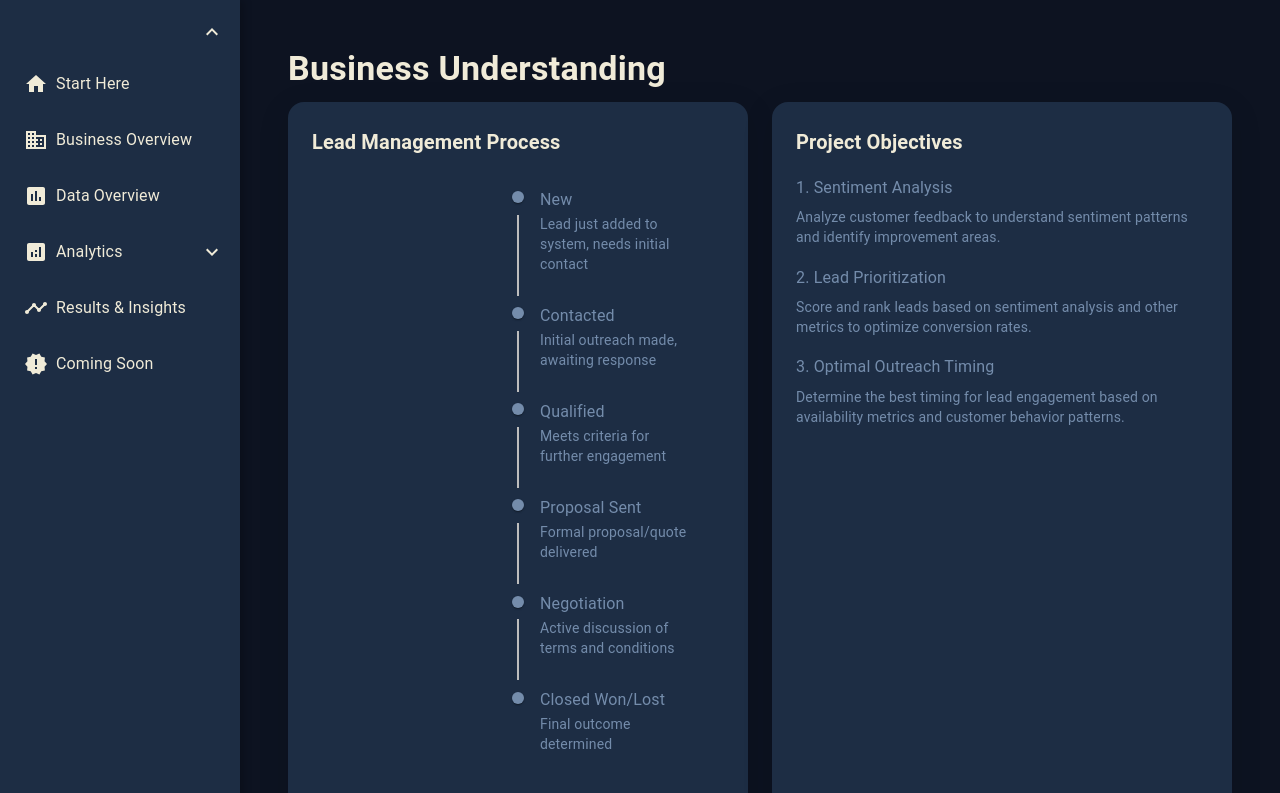
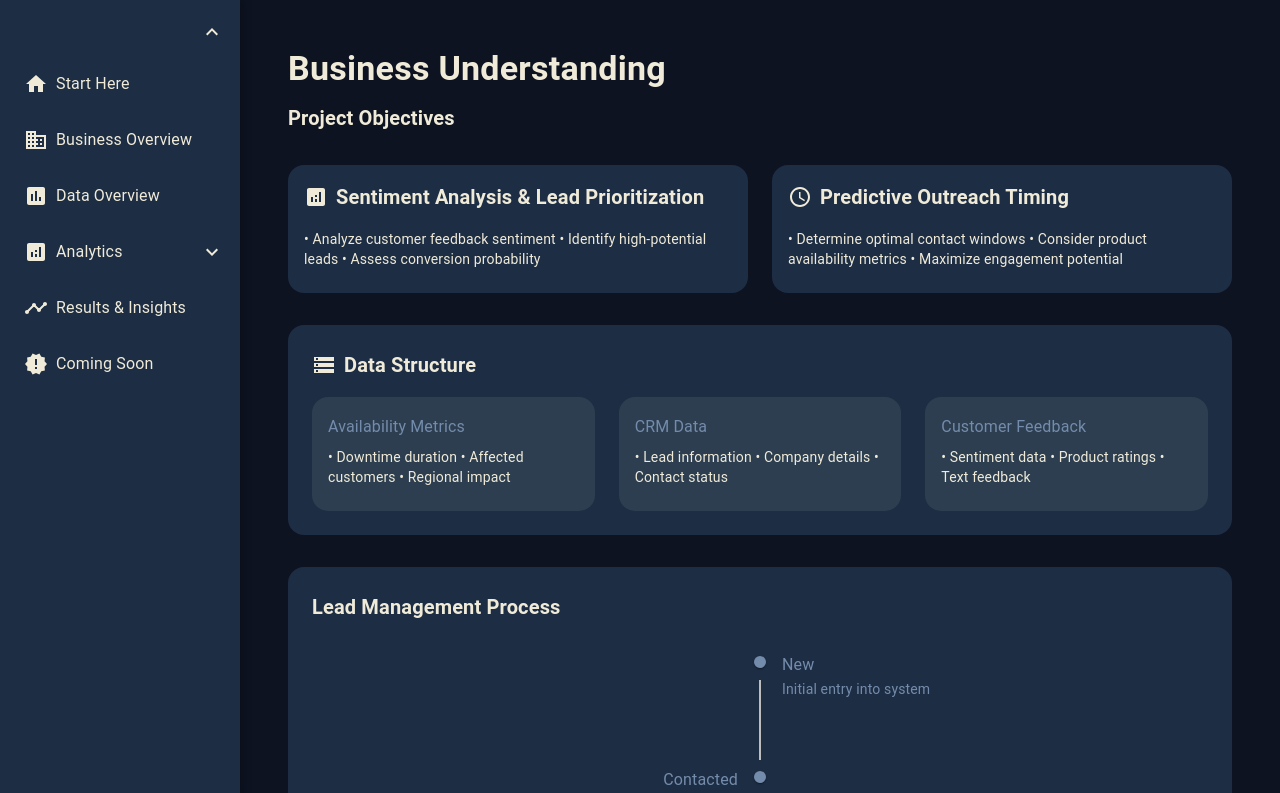
Before and after one commit to BTTAI-Salesforce-Group47/Customer_Sentiment_Analysis, a React (Create React App) app in the folder web-app/: page /business-overview in a window 1280 px wide. Shown: the top 793 px of the page. Built offline with nearby package versions, Linux system fonts and the light colour scheme.

Commit message:
finalized business overview

```diff
--- a/web-app/src/pages/BusinessOverview.js
+++ b/web-app/src/pages/BusinessOverview.js
@@ -1,98 +1,139 @@
 import React from 'react';
-import { Grid, Paper, Typography, Box } from '@mui/material';
+import { Grid, Paper, Typography, Box, Card, CardContent } from '@mui/material';
 import { Timeline, TimelineItem, TimelineContent, TimelineSeparator, TimelineDot, TimelineConnector } from '@mui/lab';
+import StorageIcon from '@mui/icons-material/Storage';
+import AnalyticsIcon from '@mui/icons-material/Analytics';
+import AccessTimeIcon from '@mui/icons-material/AccessTime';
 
 const BusinessOverview = () => {
-  const leadStatuses = [
-    { status: 'New', description: 'Lead just added to system, needs initial contact' },
-    { status: 'Contacted', description: 'Initial outreach made, awaiting response' },
-    { status: 'Qualified', description: 'Meets criteria for further engagement' },
-    { status: 'Proposal Sent', description: 'Formal proposal/quote delivered' },
-    { status: 'Negotiation', description: 'Active discussion of terms and conditions' },
-    { status: 'Closed Won/Lost', description: 'Final outcome determined' }
-  ];
-
   return (
     <div style={{ padding: '24px' }}>
       <Typography variant="h4" gutterBottom>
         Business Understanding
       </Typography>
 
+      {/* Project Objectives Section */}
+      <Grid container spacing={3} sx={{ mb: 4 }}>
+        <Grid item xs={12}>
+          <Typography variant="h6" gutterBottom>
+            Project Objectives
+          </Typography>
+        </Grid>
+        <Grid item xs={12} md={6}>
+          <Card sx={{ height: '100%', backgroundColor: '#1D2D44' }}>
+            <CardContent>
+              <Box display="flex" alignItems="center" mb={2}>
+                <AnalyticsIcon sx={{ mr: 1 }} />
+                <Typography variant="h6">Sentiment Analysis & Lead Prioritization</Typography>
+              </Box>
+              <Typography variant="body2">
+                • Analyze customer feedback sentiment
+                • Identify high-potential leads
+                • Assess conversion probability
+              </Typography>
+            </CardContent>
+          </Card>
+        </Grid>
+        <Grid item xs={12} md={6}>
+          <Card sx={{ height: '100%', backgroundColor: '#1D2D44' }}>
+            <CardContent>
+              <Box display="flex" alignItems="center" mb={2}>
+                <AccessTimeIcon sx={{ mr: 1 }} />
+                <Typography variant="h6">Predictive Outreach Timing</Typography>
+              </Box>
+              <Typography variant="body2">
+                • Determine optimal contact windows
+                • Consider product availability metrics
+                • Maximize engagement potential
+              </Typography>
+            </CardContent>
+          </Card>
+        </Grid>
+      </Grid>
+
+      {/* Data Structure Section */}
+      <Paper sx={{ p: 3, mb: 4, backgroundColor: '#1D2D44' }}>
+        <Box display="flex" alignItems="center" mb={2}>
+          <StorageIcon sx={{ mr: 1 }} />
+          <Typography variant="h6">Data Structure</Typography>
+        </Box>
         <Grid container spacing={3}>
-        <Grid item xs={12} md={6}>
-          <Paper
-            sx={{
-              p: 3,
-              backgroundColor: '#1D2D44',
-              borderRadius: 4,
-              boxShadow: '0 8px 32px rgba(0, 0, 0, 0.12)',
-              height: '100%'
-            }}
-          >
+          <Grid item xs={12} md={4}>
+            <Card sx={{ backgroundColor: '#2C3E50' }}>
+              <CardContent>
+                <Typography variant="subtitle1" color="primary" gutterBottom>
+                  Availability Metrics
+                </Typography>
+                <Typography variant="body2">
+                  • Downtime duration
+                  • Affected customers
+                  • Regional impact
+                </Typography>
+              </CardContent>
+            </Card>
+          </Grid>
+          <Grid item xs={12} md={4}>
+            <Card sx={{ backgroundColor: '#2C3E50' }}>
+              <CardContent>
+                <Typography variant="subtitle1" color="primary" gutterBottom>
+                  CRM Data
+                </Typography>
+                <Typography variant="body2">
+                  • Lead information
+                  • Company details
+                  • Contact status
+                </Typography>
+              </CardContent>
+            </Card>
+          </Grid>
+          <Grid item xs={12} md={4}>
+            <Card sx={{ backgroundColor: '#2C3E50' }}>
+              <CardContent>
+                <Typography variant="subtitle1" color="primary" gutterBottom>
+                  Customer Feedback
+                </Typography>
+                <Typography variant="body2">
+                  • Sentiment data
+                  • Product ratings
+                  • Text feedback
+                </Typography>
+              </CardContent>
+            </Card>
+          </Grid>
+        </Grid>
+      </Paper>
+
+      {/* Lead Management Timeline */}
+      <Paper sx={{ p: 3, backgroundColor: '#1D2D44' }}>
         <Typography variant="h6" gutterBottom>
           Lead Management Process
         </Typography>
-            <Timeline position="right">
-              {leadStatuses.map((item, index) => (
+        <Timeline position="alternate">
+          {[
+            { status: 'New', description: 'Initial entry into system' },
+            { status: 'Contacted', description: 'First outreach made' },
+            { status: 'Qualified', description: 'Meets business criteria' },
+            { status: 'Proposal', description: 'Formal offer sent' },
+            { status: 'Negotiation', description: 'Active discussion' },
+            { status: 'Closed', description: 'Final outcome determined' }
+          ].map((item, index, arr) => (
             <TimelineItem key={item.status}>
               <TimelineSeparator>
                 <TimelineDot color="primary" />
-                    {index < leadStatuses.length - 1 && <TimelineConnector />}
+                {index < arr.length - 1 && <TimelineConnector sx={{ height: 80 }} />}
               </TimelineSeparator>
               <TimelineContent>
-                    <Box sx={{ mb: 2 }}>
                 <Typography variant="subtitle1" color="primary">
                   {item.status}
                 </Typography>
                 <Typography variant="body2" color="text.secondary">
                   {item.description}
                 </Typography>
-                    </Box>
               </TimelineContent>
             </TimelineItem>
           ))}
         </Timeline>
       </Paper>
-        </Grid>
-
-        <Grid item xs={12} md={6}>
-          <Paper
-            sx={{
-              p: 3,
-              backgroundColor: '#1D2D44',
-              borderRadius: 4,
-              boxShadow: '0 8px 32px rgba(0, 0, 0, 0.12)',
-              height: '100%'
-            }}
-          >
-            <Typography variant="h6" gutterBottom>
-              Project Objectives
-            </Typography>
-            <Box sx={{ mt: 2 }}>
-              <Typography variant="subtitle1" color="primary" gutterBottom>
-                1. Sentiment Analysis
-              </Typography>
-              <Typography variant="body2" color="text.secondary" paragraph>
-                Analyze customer feedback to understand sentiment patterns and identify improvement areas.
-              </Typography>
-
-              <Typography variant="subtitle1" color="primary" gutterBottom>
-                2. Lead Prioritization
-              </Typography>
-              <Typography variant="body2" color="text.secondary" paragraph>
-                Score and rank leads based on sentiment analysis and other metrics to optimize conversion rates.
-              </Typography>
-
-              <Typography variant="subtitle1" color="primary" gutterBottom>
-                3. Optimal Outreach Timing
-              </Typography>
-              <Typography variant="body2" color="text.secondary" paragraph>
-                Determine the best timing for lead engagement based on availability metrics and customer behavior patterns.
-              </Typography>
-            </Box>
-          </Paper>
-        </Grid>
-      </Grid>
     </div>
   );
 };
--- a/web-app/src/pages/Results.js
+++ b/web-app/src/pages/Results.js
@@ -175,7 +175,7 @@ const Results = () => {
             <TimelineItem>
               <TimelineSeparator>
                 <TimelineDot sx={{ backgroundColor: '#4CAF50' }} />
-                <TimelineConnector sx={{ height: 80 }} />
+                <TimelineConnector />
               </TimelineSeparator>
               <TimelineContent>
                 <Typography variant="h6">Sentiment Analysis</Typography>
@@ -185,7 +185,7 @@ const Results = () => {
             <TimelineItem>
               <TimelineSeparator>
                 <TimelineDot sx={{ backgroundColor: '#FFC107' }} />
-                <TimelineConnector sx={{ height: 80 }} />
+                <TimelineConnector />
               </TimelineSeparator>
               <TimelineContent>
                 <Typography variant="h6">Lead Scoring</Typography>
```
Lines whose indentation alone changed are shown as unchanged.
